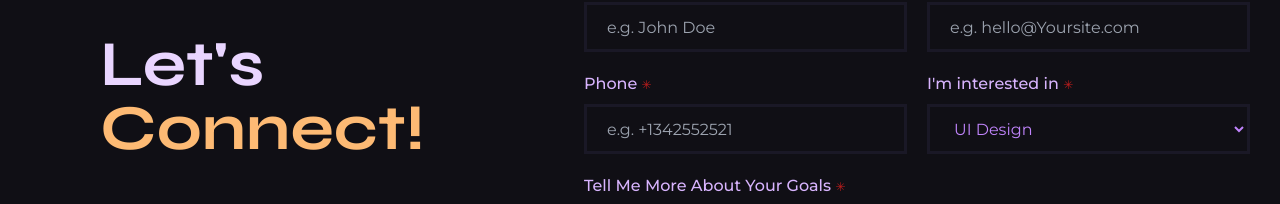
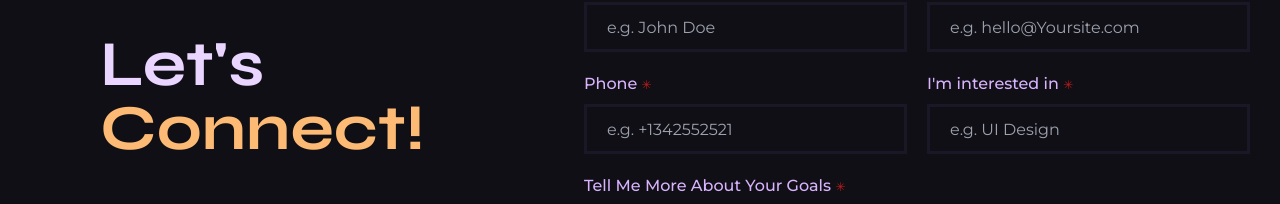
Before and after one commit to mzain787/Project-QA, a Next.js app: page /contact in a window 1280 px wide. Shown: the part 2157-2361 px from the top of the page. Built offline with nearby package versions, Linux system fonts and the light colour scheme.

Commit message:
change 2

```diff
--- a/src/components/Childcomps/MyForm/MyForm.jsx
+++ b/src/components/Childcomps/MyForm/MyForm.jsx
@@ -9,25 +9,13 @@ const MyForm = () => {
     console.log(values);
   };
 
-  // Define the options array
-  const options = [
-    { value: 'UI Design', label: 'UI Design' },
-    { value: 'UI Animation', label: 'UI Animation' },
-    { value: 'UX Design', label: 'UX Design' },
-    { value: 'UX Research', label: 'UX Research' },
-    { value: 'Wireframing', label: 'Wireframing' },
-    { value: 'Micro Interaction', label: 'Micro Interaction' },
-    { value: 'Design System', label: 'Design System' },
-    { value: 'All In One', label: 'All In One' },
-  ];
-
   return (
     <Formik
       initialValues={{
         name: '',
         email: '',
         phone: '',
-        selectedOption: '',
+        interest: '',
         message: '',
       }}
       onSubmit={handleSubmit}
@@ -50,17 +38,7 @@ const MyForm = () => {
           </div>
           <div className='flex flex-col gap-2 w-full'>
             <label htmlFor="selectedOption" className='text-purple-300 text-base font-medium'>I&#39;m interested in <span className='text-xs text-red-700'>✳</span></label>
-            <select
-              id="selectedOption"
-              name="selectedOption"
-              className="field text-purple-400"
-              required
-            >
-              <option value="" disabled>Select</option>
-              {options.map(option => (
-                <option key={option.value} value={option.value}>{option.label}</option>
-              ))}
-            </select>
+            <Field type="text" id="selectedOption" name="interest" placeholder="e.g. UI Design" className="field text-purple-400" required />
           </div>
         </div>
         <div className='flex flex-col mb-5'>
--- a/src/components/Header/Header.jsx
+++ b/src/components/Header/Header.jsx
@@ -54,7 +54,7 @@ const closeMenu = () => {
     { href: "/about", name: "ABOUT ME" },
   ];
   const pages = [
-    { href: "/contact", name: "Contact" },
+    { href: "/contact", name: "Contact ME" },
     { href: "/portfolio", name: "Portfolio" },
     { href: "/testimonials", name: "Testimonials" }
   ];
--- a/src/components/Home/Skills.jsx
+++ b/src/components/Home/Skills.jsx
@@ -5,21 +5,16 @@ const Skills = () => {
   const skills = [
     {
       number: "01",
-      skill: "Adobe Photoshop",
-      description: "Proficient in Adobe Photoshop, skilled in creating visually appealing designs and graphics for various digital platforms with precision and creativity."
+      skill: "UI Design",
+      description: "Adept at crafting user-centric interfaces, ensuring seamless interaction between users and digital products through thoughtful layout and visual design."
     },
     {
       number: "02",
-      skill: "Web Design",
-      description: "Experienced in designing intuitive and aesthetically pleasing websites, focusing on user experience and functionality to deliver engaging online experiences."
+      skill: "Frontend Dev",
+      description: "Proficient in developing responsive and dynamic user interfaces using HTML, CSS, and JavaScript, with a focus on creating engaging and interactive web experiences for users."
     },
     {
       number: "03",
-      skill: "User Interface Design",
-      description: "Adept at crafting user-centric interfaces, ensuring seamless interaction between users and digital products through thoughtful layout and visual design."
-    },
-    {
-      number: "04",
       skill: "Full Stack Dev",
       description: "Well-versed in both front-end and back-end development, capable of building end-to-end web applications from conceptualization to deployment using a variety of technologies."
     },
@@ -29,10 +24,17 @@ const Skills = () => {
       description: "Skilled in extracting and parsing data from various sources on the web, utilizing automated tools and scripts to gather valuable information for analysis and decision-making."
     },
     {
+      number: "04",
+      skill: "Adobe Photoshop",
+      description: "Proficient in Adobe Photoshop, skilled in creating visually appealing designs and graphics for various digital platforms with precision and creativity."
+    },
+    {
       number: "06",
-      skill: "Frontend Dev",
-      description: "Proficient in developing responsive and dynamic user interfaces using HTML, CSS, and JavaScript, with a focus on creating engaging and interactive web experiences for users."
-    }
+      skill: "API Integration",
+      description: "Proficient in API connections, I possess a strong command over integrating various systems through RESTful APIs. Whether it's fetching data from external sources or building custom APIs for seamless integration within applications, I excel in designing efficient and reliable connections."
+    },
+
+
   ];
 
   return (
```
